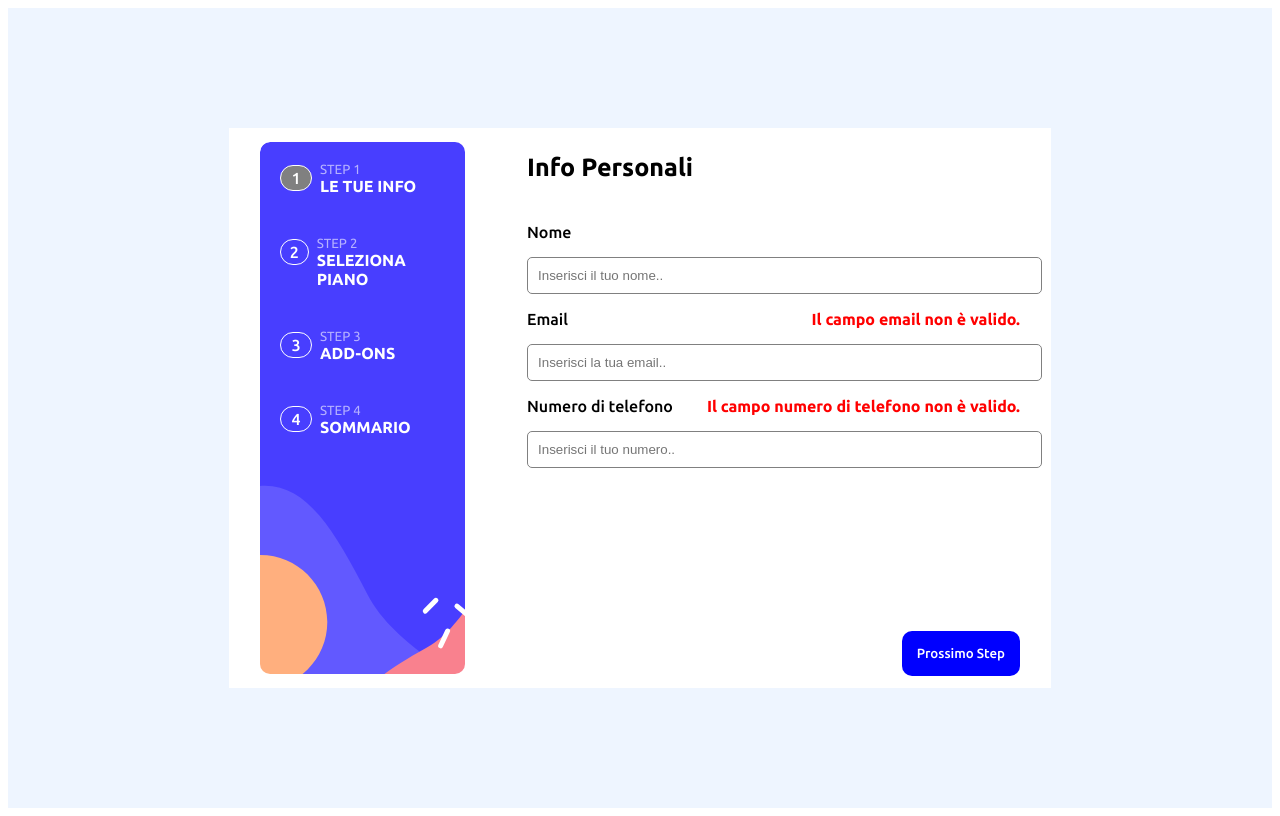
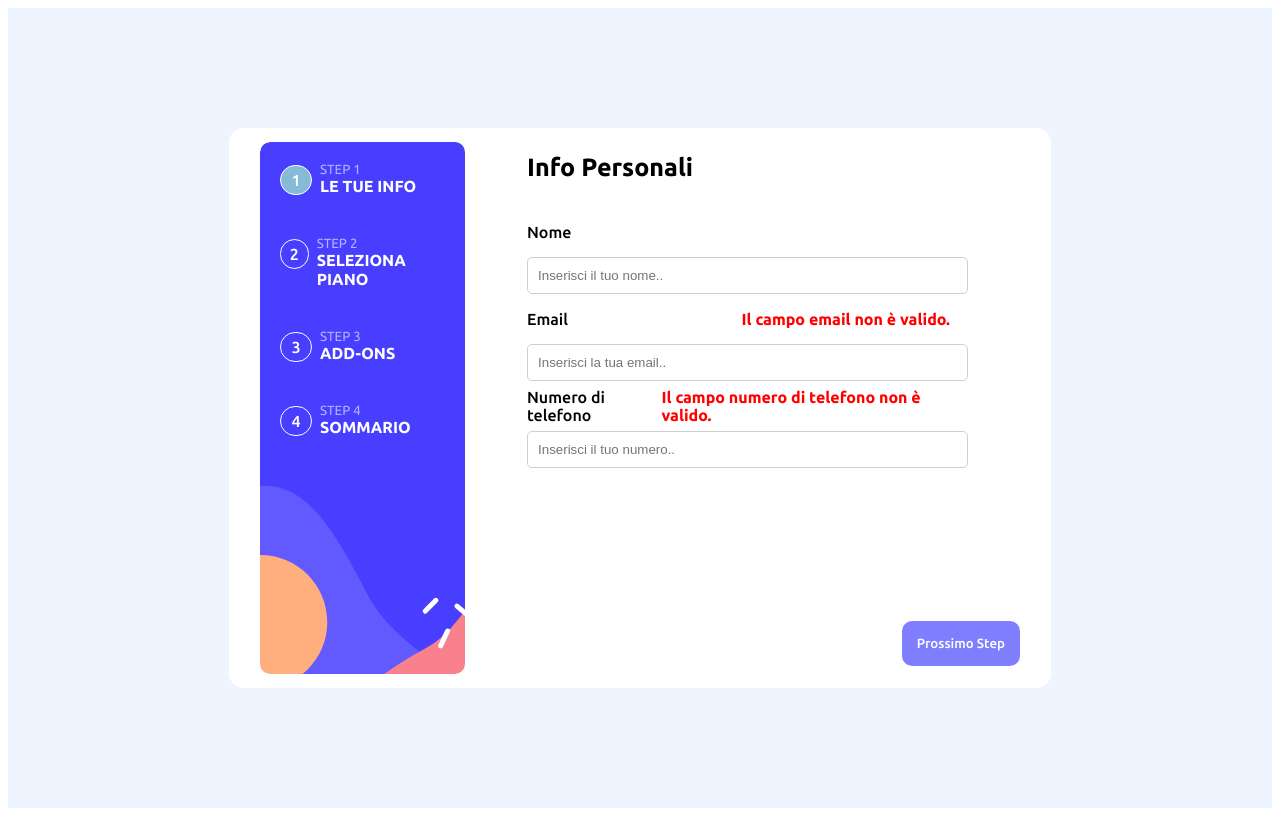
Before and after one commit to micheledevv/multi-step-form-angular, an Angular app: page /info in a window 1280 px wide. Built offline with nearby package versions, Linux system fonts and the light colour scheme.

Commit message:
step info is completed

```diff
--- a/src/app/app.component.html
+++ b/src/app/app.component.html
@@ -1,4 +1,3 @@
-<!-- app.component.html -->
 <section>
   <form>
     <nav>
@@ -6,23 +5,25 @@
   <li *ngFor="let stepForm of stepForms">
     <header>
       <div [ngStyle]="{
-              'background-color': stepForm.number === currentStepNumber ? 'grey' : '',
-              'cursor': stepForm.number > currentStepNumber ? 'not-allowed' : 'pointer'
+        'background-color': stepForm.number === currentStepNumber ? '#86BBD8' : '',
+        'cursor': stepForm.number === currentStepNumber ? 'pointer' : 'not-allowed'
       }">
         {{ stepForm.number }}
       </div>
 
       <aside>
         <h5>{{ stepForm.title }}</h5>
-              <a [routerLink]="stepForm.number <= currentStepNumber ? stepForm.route : null"
-                 [style.pointer-events]="stepForm.number <= currentStepNumber ? 'auto' : 'none'"
-                 [style.cursor]="stepForm.number <= currentStepNumber ? 'pointer' : 'not-allowed'">
+        <a [routerLink]="stepForm.number === currentStepNumber ? stepForm.route : null"
+           [style.pointer-events]="stepForm.number === currentStepNumber ? 'auto' : 'none'"
+           [style.cursor]="stepForm.number === currentStepNumber ? 'pointer' : 'not-allowed'"
+           >
           {{ stepForm.value }}
         </a>
       </aside>
     </header>
   </li>
 </ul>
+
     </nav>
 
     <main>
--- a/src/app/app.component.scss
+++ b/src/app/app.component.scss
@@ -18,6 +18,8 @@ section {
         justify-content: space-around;
         align-items: center;
         background-color: #ffffff;
+        border-radius: 15px;
+
 
         nav {
             width: 25%;
@@ -40,7 +42,7 @@ section {
                             border: 1px solid #ffffff;
                             border-radius: 50px;
                             color: #ffffff;
-                            height: 3vh;
+                            height: 3.5vh;
                             width: 30px;
                             margin-top: 3px;
                             font-family: 'medium';
--- a/src/app/step-form-nav.service.ts
+++ b/src/app/step-form-nav.service.ts
@@ -13,8 +13,8 @@ export class StepFormService {
     { title: 'STEP 4', value: 'SOMMARIO', route: 'summary', number: 4 },
   ];
 
-  private currentStepSubject = new BehaviorSubject<number>(1); // valore iniziale
-  currentStep$ = this.currentStepSubject.asObservable(); // observable per i componenti
+  private currentStepSubject = new BehaviorSubject<number>(1);
+  currentStep$ = this.currentStepSubject.asObservable();
 
   constructor() {}
 
--- a/src/app/step-info/step-info.component.html
+++ b/src/app/step-info/step-info.component.html
@@ -21,7 +21,8 @@
 
         <div id="btnSubmitStepInfo">
 
-            <button (click)="submit()"  type="button">Prossimo Step</button>
+            <button (click)="submit()"  type="button" [class.btn-disabled]="form.invalid" [disabled]="form.invalid">Prossimo Step</button>
+
         </div>
     </section>
 </form>
--- a/src/app/step-info/step-info.component.scss
+++ b/src/app/step-info/step-info.component.scss
@@ -16,15 +16,17 @@ section{
         #errorInputs{
             color: red;
             font-weight: bold;
-            font-family: 'bold'
+            font-family: 'bold';
+            margin-right: 70px;
+
         }
     }
     #boxInput{
         input{
-            width: 100%;
+            width: 85%;
             padding: 10px;
             border-radius: 5px;
-            border:1px solid grey;
+            border:1px solid rgb(209, 206, 206);
         }
     }
 
@@ -35,12 +37,19 @@ section{
         height: 26vh;
         button{
             border-radius: 10px;
+            margin-bottom: 10px;
             border: none;
             padding: 15px;
             background-color: blue;
             color:#ffffff;
             font-family: 'medium';
+            cursor: pointer;
         }
     }
 
 }
+
+.btn-disabled {
+  opacity: 0.5;
+  cursor: not-allowed !important;
+}
```
Lines whose indentation alone changed are shown as unchanged.
